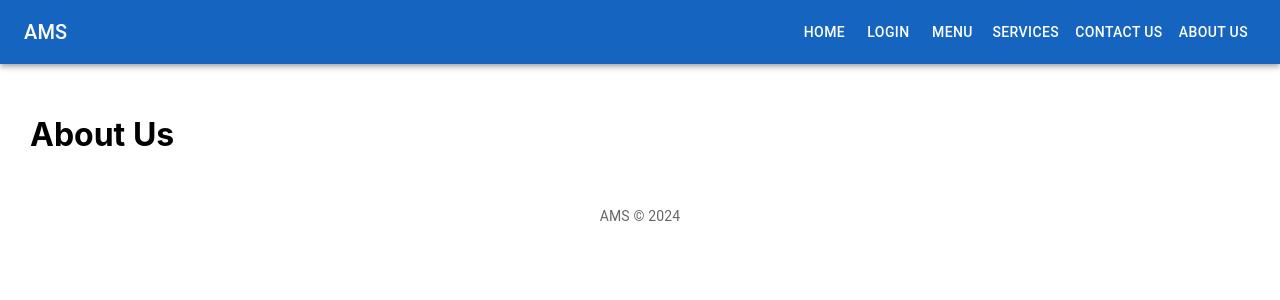
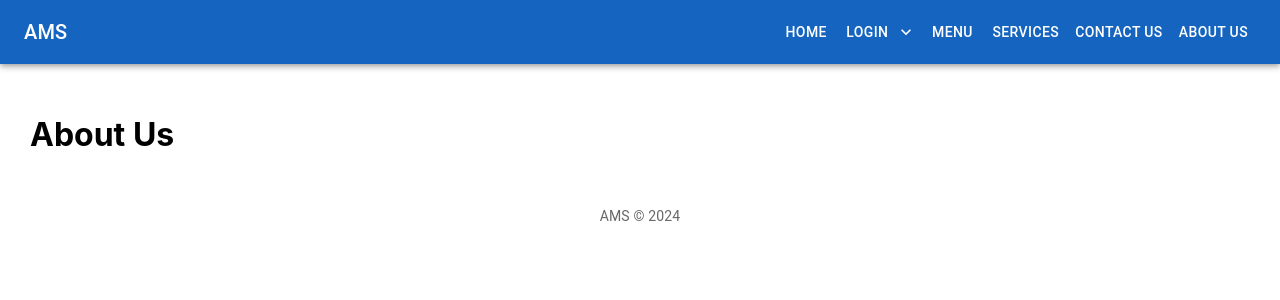
Before and after one commit to asishkumarv/ams, a React (Create React App) app in the folder client/: page /about in a window 1280 px wide. Shown: the top 300 px of the page. Built offline with nearby package versions, Linux system fonts and the light colour scheme.

Commit message:
Login button converted as Positioned menu button

```diff
--- a/client/src/components/Header.js
+++ b/client/src/components/Header.js
@@ -5,7 +5,7 @@ import MenuIcon from '@mui/icons-material/Menu';
 import { useTheme } from '@mui/material/styles';
 import HeaderButton from './utils/HeaderButton';
 import HeaderHomeButton from './utils/HeaderHomeButton';
-
+import PositionedMenuButton from './utils/PositionedMenuButton';
 const Header = () => {
   const isMobile = useMediaQuery('(max-width:600px)');
   const [drawerOpen, setDrawerOpen] = useState(false);
@@ -23,8 +23,15 @@ const Header = () => {
       <ListItem button key="home">
         <HeaderHomeButton to="/" label="Home" />
       </ListItem>
-      <ListItem button key="login">
-        <HeaderButton to="/login" label="Login" />
+      <ListItem>
+        <PositionedMenuButton
+          label="Login"
+          menuItems={[
+            { label: 'Login as User', link: '/login' },
+            { label: 'Login as Organisation', link: '/login' },
+
+          ]}
+        />
       </ListItem>
       <ListItem button key="menu">
         <HeaderButton to="/menu" label="Menu" />
@@ -56,7 +63,12 @@ const Header = () => {
               // Render buttons for desktop
               <>
                 <HeaderHomeButton to="/" label="Home" />
-                <HeaderButton to="/login" label="Login" />
+                <PositionedMenuButton label="Login"
+                  menuItems={[
+                    { label: 'Login as User', link: '/login' },
+                    { label: 'Login as Organiser', link: '/login' },
+                  ]}
+                />
                 <HeaderButton to="/menu" label="Menu" />
                 <HeaderButton to="/services" label="Services" />
                 <HeaderButton to="/contact" label="Contact Us" />
--- a/client/src/components/utils/HeaderButton.js
+++ b/client/src/components/utils/HeaderButton.js
@@ -6,7 +6,7 @@ import { Link } from 'react-router-dom';
 const HeaderButton = ({ to, label }) => {
 
   return (
-    <Button component={Link} to={to} color="inherit" style={{ color: 'white' }}>
+    <Button component={Link} to={to} color="inherit" style={{ color: 'inherit' }}>
       {label}
     </Button>
   );
--- a/client/src/components/utils/HeaderHomeButton.js
+++ b/client/src/components/utils/HeaderHomeButton.js
@@ -14,7 +14,7 @@ const HeaderHomeButton = ({ to, label }) => {
   };
 
   return (
-    <Button onClick={handleClick} color="inherit" style={{ color: 'white' }}>
+    <Button onClick={handleClick} color="inherit" style={{ color: 'inherit' }}>
       {label}
     </Button>
   );
--- /dev/null
+++ b/client/src/components/utils/PositionedMenuButton.js
@@ -0,0 +1,33 @@
+// PositionMenuButton.js
+import React, { useState } from 'react';
+import { Button, Menu, MenuItem } from '@mui/material';
+import { Link } from 'react-router-dom';
+import KeyboardArrowDownIcon from '@mui/icons-material/KeyboardArrowDown';
+const PositionedMenuButton = ({ label, menuItems }) => {
+    const [anchorEl, setAnchorEl] = useState(null);
+
+    const handleClick = (event) => {
+        setAnchorEl(event.currentTarget);
+    };
+
+    const handleClose = () => {
+        setAnchorEl(null);
+    };
+
+    return (
+        <>
+            <Button color="inherit" onClick={handleClick} endIcon={<KeyboardArrowDownIcon />}>
+                {label}
+            </Button>
+            <Menu anchorEl={anchorEl} open={Boolean(anchorEl)} onClose={handleClose}>
+                {menuItems.map((item, index) => (
+                    <MenuItem key={index} onClick={handleClose} component={Link} to={item.link}>
+                        {item.label}
+                    </MenuItem>
+                ))}
+            </Menu>
+        </>
+    );
+};
+
+export default PositionedMenuButton;
```
